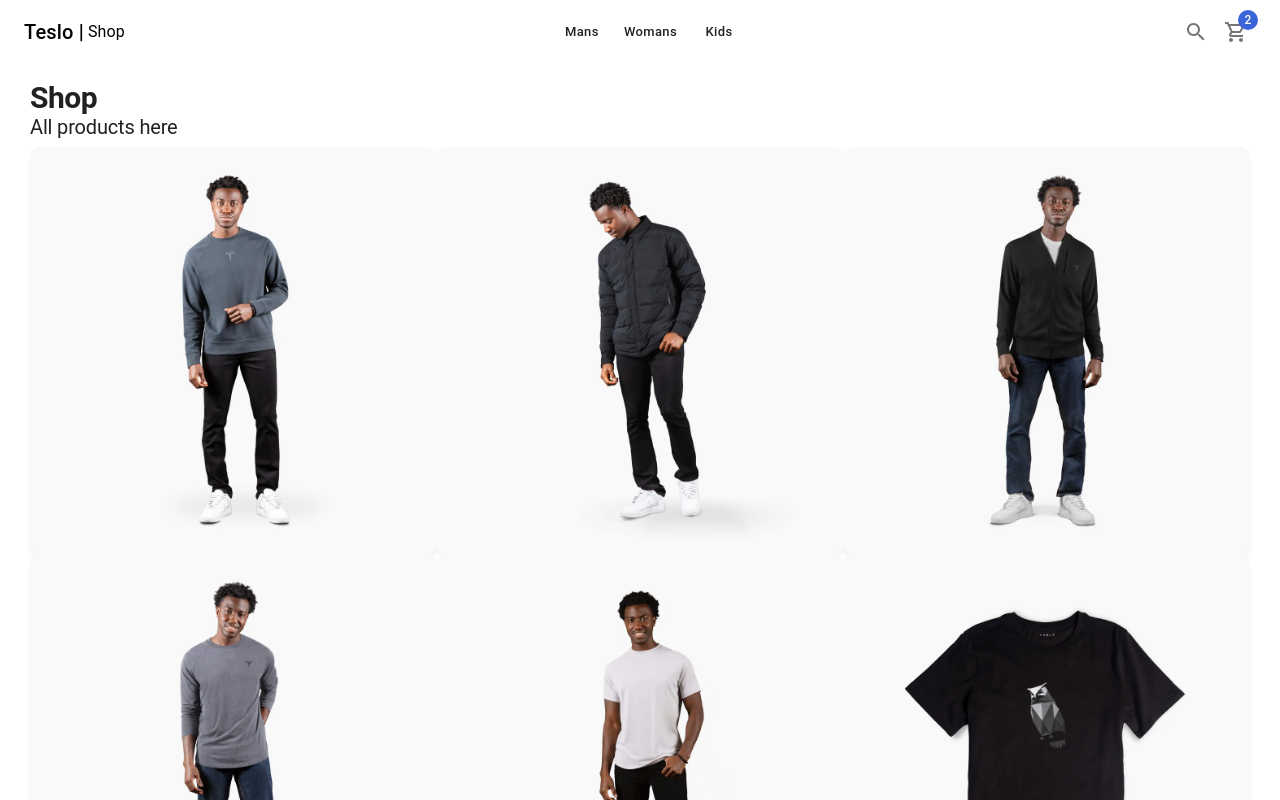
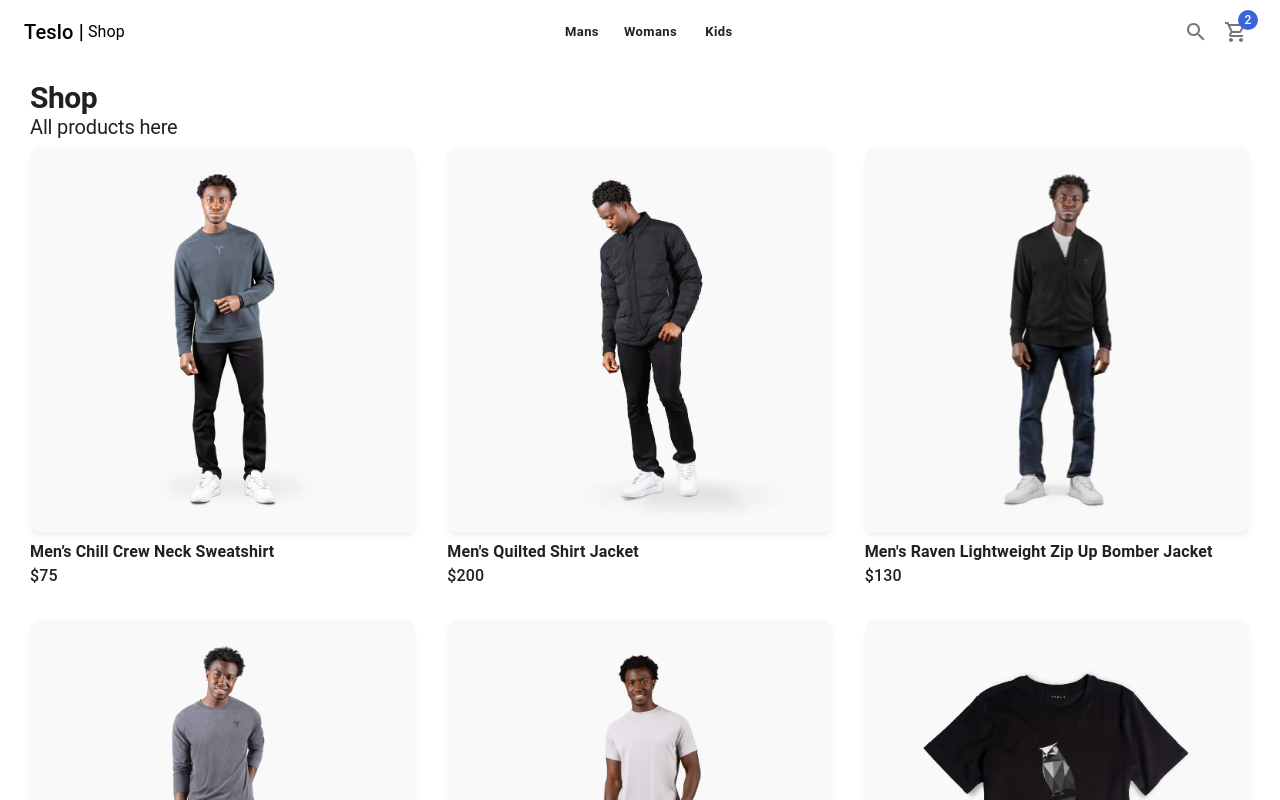
Before and after one commit to MarlonMorales232409/teslo-shop, a Next.js app: page / in a window 1280 px wide. Shown: the top 800 px of the page. Built offline with nearby package versions, Linux system fonts and the light colour scheme.

Commit message:
Add: ProductPage

```diff
--- a/components/products/ProductCard.tsx
+++ b/components/products/ProductCard.tsx
@@ -1,5 +1,6 @@
-import { Grid, Card, CardActionArea, CardMedia } from '@mui/material'
-import { FC } from 'react'
+import { FC, useMemo, useState } from 'react'
+import NextLink from "next/link"
+import { Grid, Card, CardActionArea, CardMedia, Typography, Box, Link } from '@mui/material'
 import { IProduct } from '../../interfaces/products';
 
 interface Props {
@@ -7,17 +8,43 @@ interface Props {
 }
 
 export const ProductCard: FC<Props> = ({ product }) => {
+
+    const [isHovered, setIsHovered] = useState(false)
+
+    const productImage = useMemo(() => {
+
+        return isHovered
+            ? (`products/${product.images[1]}`)
+            : (`products/${product.images[0]}`)
+
+    }, [isHovered, product.images])
+
     return (
-        <Grid item xs={6} sm={4} key={product.slug}>
+        <Grid
+            item
+            xs={6}
+            sm={4}
+            onMouseEnter={() => setIsHovered(true)}
+            onMouseLeave={() => setIsHovered(false)}
+        >
+            <NextLink href={"/products/slug"} passHref prefetch={false}>
+                <Link>
                     <Card>
                         <CardActionArea>
                             <CardMedia
                                 component={"img"}
-                        image={`products/${product.images[0]}`}
+                                image={productImage}
                                 alt="product.title"
+                                className="fadeIn"
                             />
                         </CardActionArea>
                     </Card>
+                </Link>
+            </NextLink>
+            <Box sx={{ mt: 1 }} className="fadeIn">
+                <Typography fontWeight={700} >{product.title}</Typography>
+                <Typography fontWeight={500} >{`$${product.price}`}</Typography>
+            </Box>
         </Grid>
     )
 }
--- a/components/products/ProductList.tsx
+++ b/components/products/ProductList.tsx
@@ -9,7 +9,7 @@ interface Props {
 
 export const ProductList: FC<Props> = ({ products }) => {
     return (
-        <Grid container>
+        <Grid container spacing={4}>
             {
                 products.map(product => (
                     <ProductCard key={product.slug} product={product} />
--- a/styles/globals.css
+++ b/styles/globals.css
@@ -25,7 +25,7 @@
 }
 
 .circular-btn:hover {
-  background-color: #274494;
+  background-color: #274494 !important;
 }
 
 
--- a/themes/light-theme.ts
+++ b/themes/light-theme.ts
@@ -1,85 +1,85 @@
-import { createTheme } from '@mui/material/styles';
-import { red,  } from '@mui/material/colors';
-
+import { createTheme } from "@mui/material/styles";
 
 export const lightTheme = createTheme({
 	palette: {
-    mode: 'light',
+		mode: "light",
 		primary: {
-      main: '##1E1E1E'
+			main: "##1E1E1E",
 		},
 		secondary: {
-      main: '#3A64D8'
-    }
+			main: "#3A64D8",
+		},
+		info: {
+			main: "#FFF",
+		},
 	},
 	components: {
 		MuiLink: {
 			defaultProps: {
-        underline: 'none',
+				underline: "none",
 			},
 		},
 		MuiAppBar: {
 			defaultProps: {
 				elevation: 0,
-        position: 'fixed',
+				position: "fixed",
 			},
 			styleOverrides: {
 				root: {
-          backgroundColor: 'white',
-          height: 60
+					backgroundColor: "white",
+					height: 60,
 				},
-      }
+			},
 		},
 
 		MuiTypography: {
 			styleOverrides: {
 				h1: {
 					fontSize: 30,
-          fontWeight: 600
+					fontWeight: 600,
 				},
 				h2: {
 					fontSize: 20,
-          fontWeight: 400
+					fontWeight: 400,
 				},
 				subtitle1: {
 					fontSize: 18,
-          fontWeight: 600
-        }
-      }
+					fontWeight: 600,
 				},
-
+			},
+		},
 
 		MuiButton: {
 			defaultProps: {
-        variant: 'contained',
-        size: 'small',
+				variant: "contained",
+				size: "small",
 				disableElevation: true,
+				color: "info",
 			},
 			styleOverrides: {
 				root: {
-          textTransform: 'none',
-          boxShadow: 'none',
+					textTransform: "none",
+					boxShadow: "none",
 					borderRadius: 10,
+					fontWeight: 700,
 					":hover": {
-            backgroundColor: 'rgba(0,0,0,0.05)',
-            transition: 'all 0.3s ease-in-out'
-          }
-        }
-      }
+						backgroundColor: "rgba(0,0,0,0.05)",
+						transition: "all 0.3s ease-in-out",
 					},
-
+				},
+			},
+		},
 
 		MuiCard: {
 			defaultProps: {
-        elevation: 0
+				elevation: 0,
 			},
 			styleOverrides: {
 				root: {
-          boxShadow: '0px 5px 5px rgba(0,0,0,0.05)',
-          borderRadius: '10px',
-        }
-      }
-    }
-
-  }
+					boxShadow: "0px 5px 5px rgba(0,0,0,0.05)",
+					borderRadius: "10px",
+				},
+			},
+		},
+	},
 });
```
Also changed, not shown: pages/products/slug.tsx (added, +55 -0 lines). Lines whose indentation alone changed are shown as unchanged.
